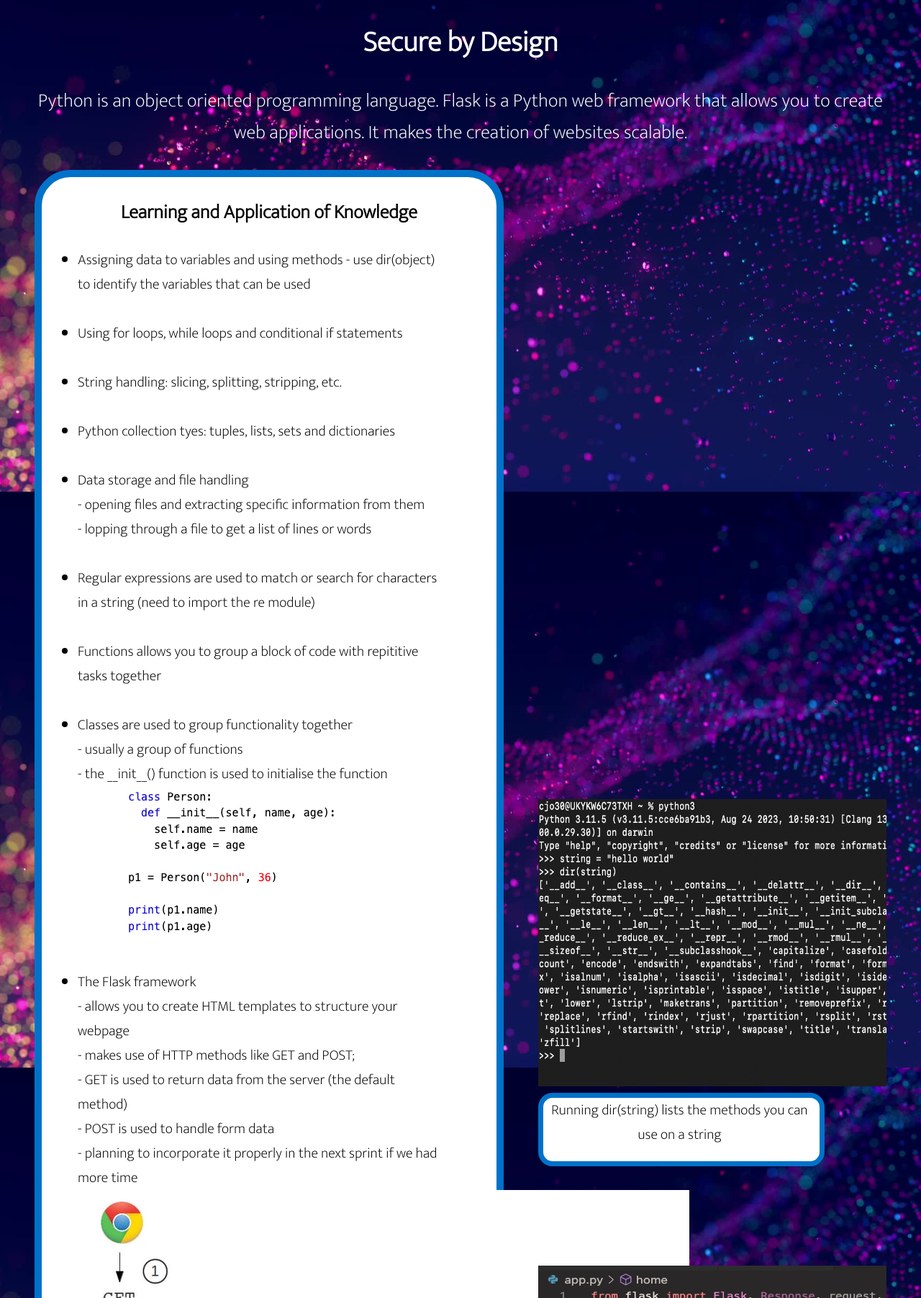
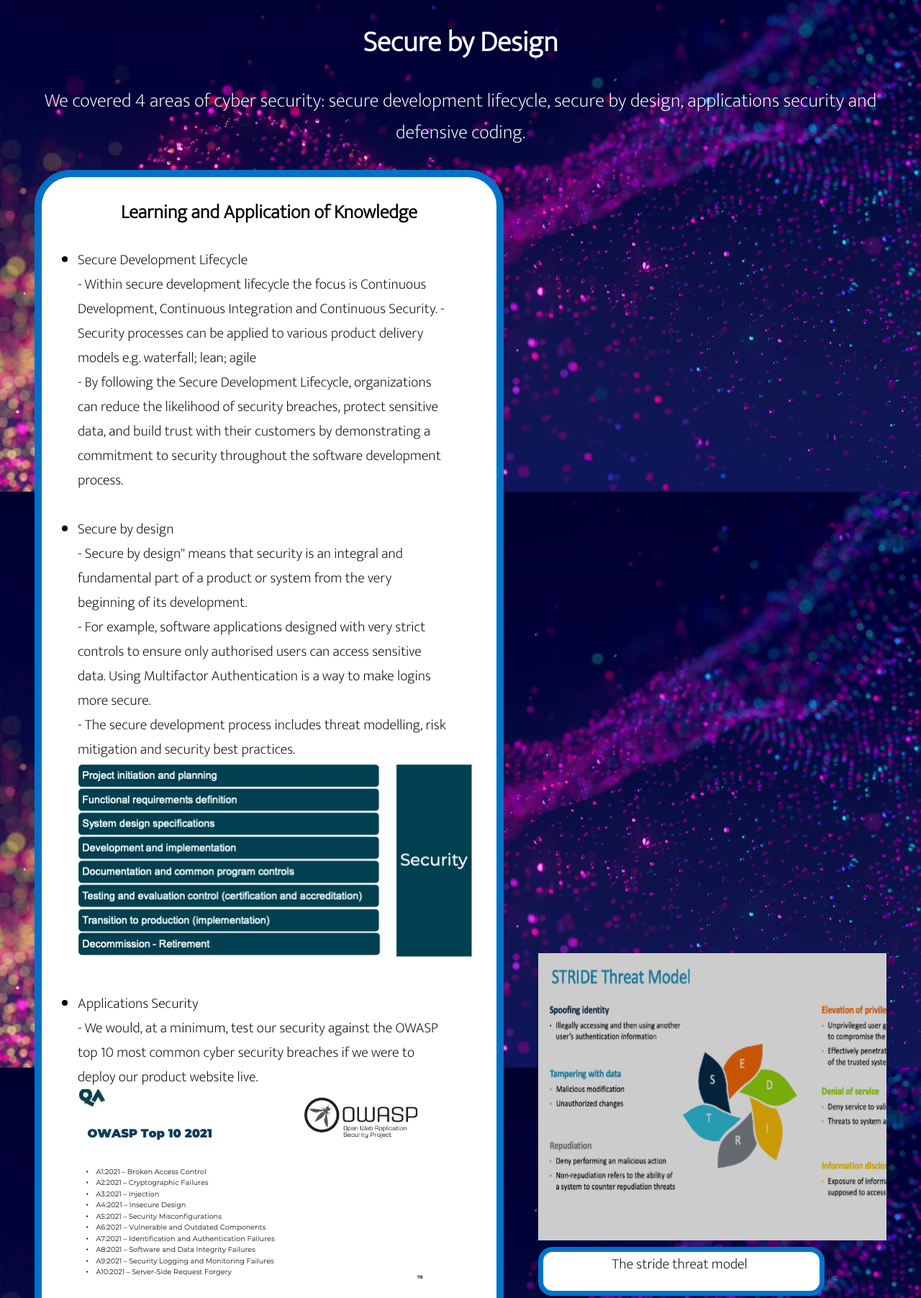
Before and after one commit to crisildaj/flask_website, a Flask app: page /secure_design.html in a window 1280 px wide. Shown: the part 117-1920 px from the top of the page at 72% size. Run offline with Flask 3, Linux system fonts and the light colour scheme.

Commit message:
secure by design page complete

```diff
--- a/templates/secure_design.html
+++ b/templates/secure_design.html
@@ -291,7 +291,7 @@
     <!-- Title and intro -->
     <div style="margin-bottom: 4vw;">
         <h1 style="margin-top: 2vw;">Secure by Design</h1>
-        <p class="intro_text">Python is an object oriented programming language. Flask is a Python web framework that allows you to create web applications. It makes the creation of websites scalable. </p>
+        <p class="intro_text">We covered 4 areas of cyber security: secure development lifecycle, secure by design, applications security and defensive coding. </p>
 
 <div classa="together">
     <div class="main_flexbox">
@@ -299,52 +299,43 @@
         <div style="width: 50%" class="textbox1" >
             <h3 style="text-align: center; font-size: 20pt;" class="bullets">Learning and Application of Knowledge</h3>
                 <ul style="font-size: 15pt;">
-                    <li> Assigning data to variables and using methods - use dir(object) to identify the variables that can be used</li>
+                    <li> Secure Development Lifecycle
                     <br>
-                    <li> Using for loops, while loops and conditional if statements </li>
+                        - Within secure development lifecycle the focus is Continuous Development, Continuous Integration and Continuous Security.
+                        - Security processes can be applied to various product delivery models e.g. waterfall; lean; agile
                     <br>
-                    <li> String handling: slicing, splitting, stripping, etc. </li>
-                    <br>
-                    <li> Python collection tyes: tuples, lists, sets and dictionaries </li>
-                    <br>
-                    <li> Data storage and file handling
-                        <br>
-                        - opening files and extracting specific information from them
-                        <br>
-                        - lopping through a file to get a list of lines or words
-                     </li>
-                    <br>
-                    <li> Regular expressions are used to match or search for characters in a string (need to import the re module)
+                        - By following the Secure Development Lifecycle, organizations can reduce the likelihood of security breaches, protect sensitive data, and build trust with their customers by demonstrating a commitment to security throughout the software development process. </li>
                     </li>
                     <br>
-                    <li> Functions allows you to group a block of code with repititive tasks together</li>
-                    <br>
-                    <li> Classes are used to group functionality together
+                    <li> Secure by design
                         <br>
-                        - usually a group of functions
+                        - Secure by design" means that security is an integral and fundamental part of a product or system from the very beginning of its development.
                         <br>
-                        - the __init__() function is used to initialise the function
+                        - For example, software applications designed with very strict controls to ensure only authorised users can access sensitive data. Using Multifactor Authentication is a way to make logins more secure.
                         <br>
-                        <img src="static/images/class.png" style="margin-left: 5vw;">
+                        - The secure development process includes threat modelling, risk mitigation and security best practices.
+                        <br>
+                        <img src="static/images/securityimage.jpg">
                     </li>
 
                     <br>
-                    <li> The Flask framework
+                    <li> Applications Security
                         <br>
-                        - allows you to create HTML templates to structure your webpage
+                        - We would, at a minimum, test our security against the OWASP top 10 most common cyber security breaches if we were to deploy our product website live.
+                        <img src="static/images/owasp.png">
+                     </li>
+                    <br>
+
+
+                    <li> Defensive Coding
                         <br>
-                        - makes use of HTTP methods like GET and POST;
+                        - Defensive coding is a programming approach aimed at anticipating and mitigating potential errors or vulnerabilities in software applications. Key concepts are:
                         <br>
-                        - GET is used to return data from the server (the default method)
-                        <br>
-                        - POST is used to handle form data
-                        <br>
-                        - planning to incorporate it properly in the next sprint if we had more time
-                        <br>
-                        <img src="static/images/flask_diagram.jpeg">
+                         - Error Handling, Input Validation, Boundary Checks, Exception Handling, Code Reviews, Testing and Quality Assurance, Well-documented code, Logging and Monitering, Minimize Dependencies
+                         <br>
+
+                        <img src="static/images/3d_secure_framework.png" style="margin-left: 5vw;">
                     </li>
-
-                    <br>
 
                 </ul>
         </div>
@@ -352,18 +343,18 @@
 
         <!-- image -->
         <div class="images">
-            <img src="static/images/dir(object).png" alt = "screenshot of code" class="screenshots" style="height: 400px; width: 600px; margin-top: -101px;">
+            <img src="static/images/STRIDE_threat_model.png" alt = "stride threat model" class="screenshots" style="height: 400px; width: 600px; margin-top: -101px;">
             <div class="img-caption" style="margin-bottom: 100px;">
-                <p style="margin-left: 0px; margin-right: 5px; font-size: 15pt;">Running dir(string) lists the methods you can use on a string</p>
+                <p style="margin-left: 0px; margin-right: 5px; font-size: 15pt;">The stride threat model</p>
             </div>
 
             <!-- <img src="flask_diagram.jpeg" alt = "screenshot of code" class="screenshots" style="height: 400px; width: 750px; margin-top: 3vw;">
             <div class="img-caption">
                 <p style="margin-left: 0px; margin-right: 5px; font-size: 15pt;">How the Flask framework works</p>
             </div> -->
-            <img src="static/images/flask_screenshot.png" alt = "screenshot of code" class="screenshots" style="height: 400px; width: 750px; margin-top: 3vw;">
+            <img src="static/images/CD_pipeline.png" alt = "ci cd pipeline" class="screenshots" style="height: 400px; width: 750px; margin-top: 3vw;">
             <div class="img-caption">
-                <p style="margin-left: 0px; margin-right: 5px; font-size: 15pt;">How the Flask framework was used in building this website</p>
+                <p style="margin-left: 0px; margin-right: 5px; font-size: 15pt;">CI CD pipeline</p>
             </div>
         </div>
 
```
Also changed, not shown: static/images/3d_secure_framework.png (added), static/images/CD_pipeline.png (added), static/images/STRIDE_threat_model.png (added), static/images/owasp.png (added), static/images/securityimage.jpg (added).
